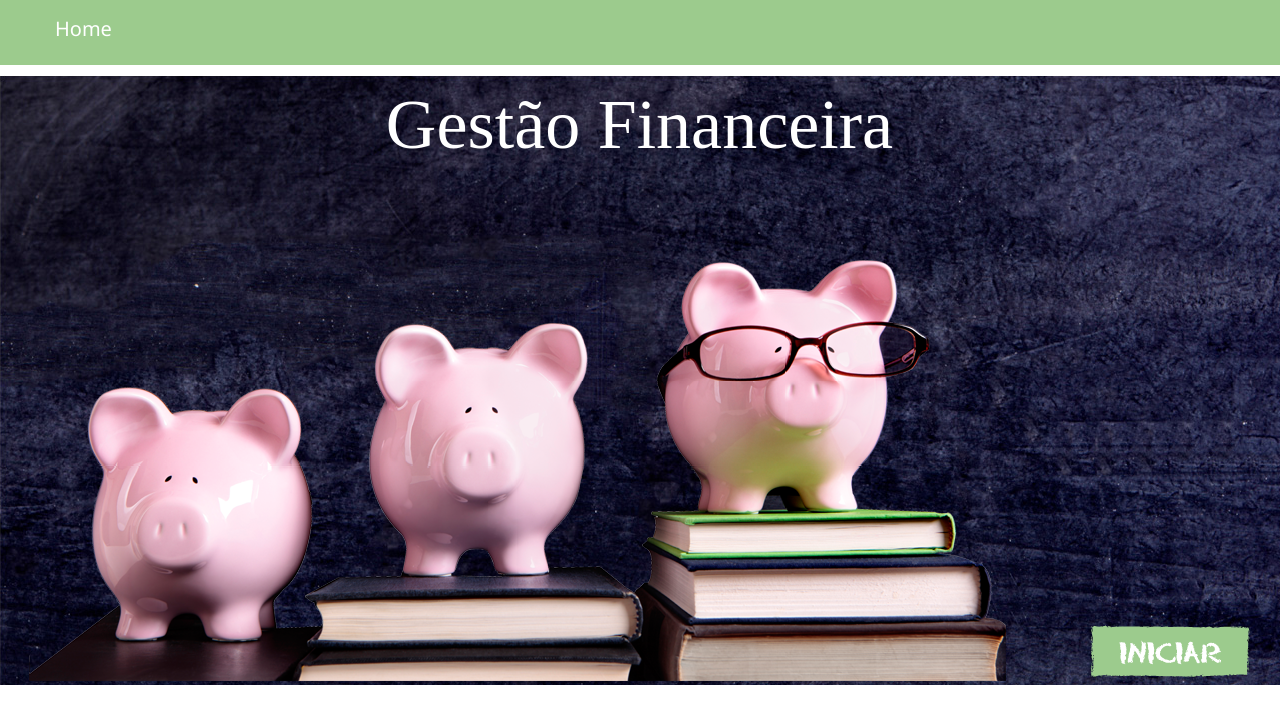
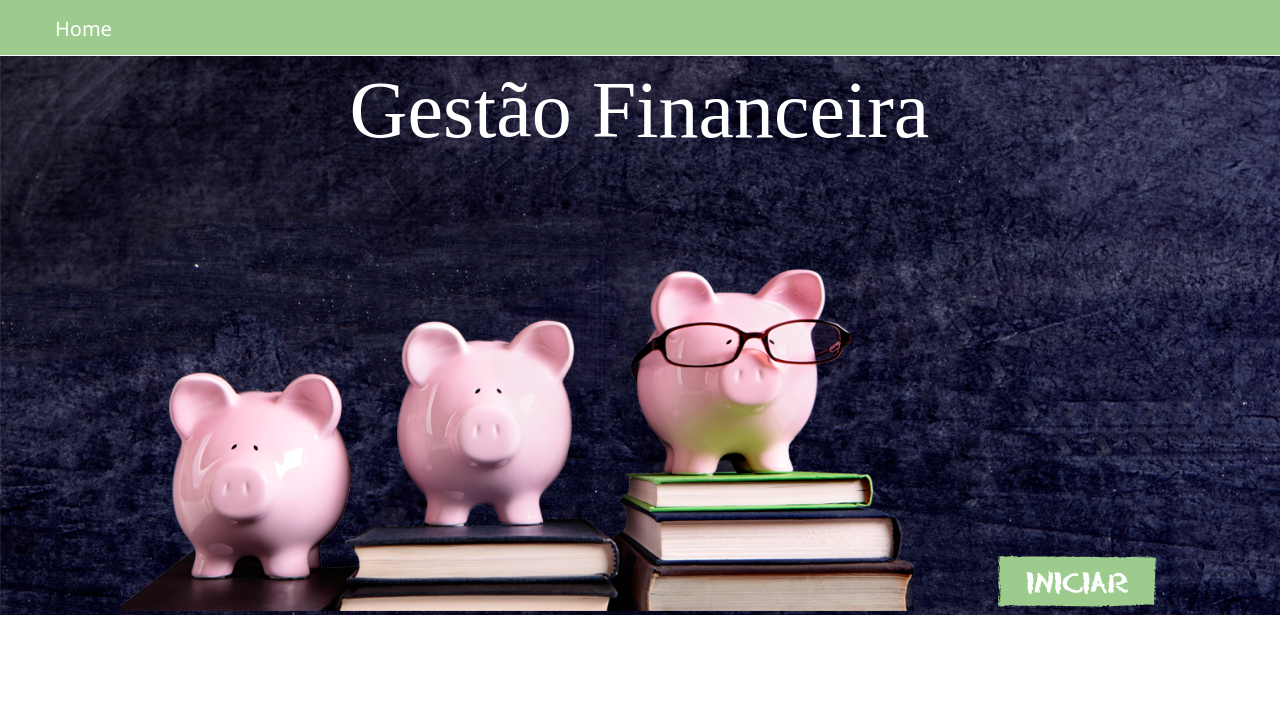
Before and after one commit to Any97Cris/slideGestaoFinanceira, a plain HTML site: page index.html in a window 1280 px wide. Drawn offline with Linux system fonts and the light colour scheme.

Commit message:
ajuste estilo

```diff
--- a/src/style/app.css
+++ b/src/style/app.css
@@ -37,21 +37,22 @@ ul {
 }
 
 .painelHome {
-    margin-top: 10px;
+    margin-top: -10px;
     padding-top: 10px;
     text-align: center;
     background-image: url('/src/Projeto_Web_Grafico/fundo.jpg');
     margin-left: -1px;
-    height: 600px;
+    height: 550px;
 }
 
 .titulo {
     color: white;
-    font-size: 70px;
+    font-size: 80px;
 }
 
 .bgColorPorco {
-    margin-top: 85px;
+    margin-top: 105px;
+    width: 800px;
 }
 
 .btnIniciar {
```
